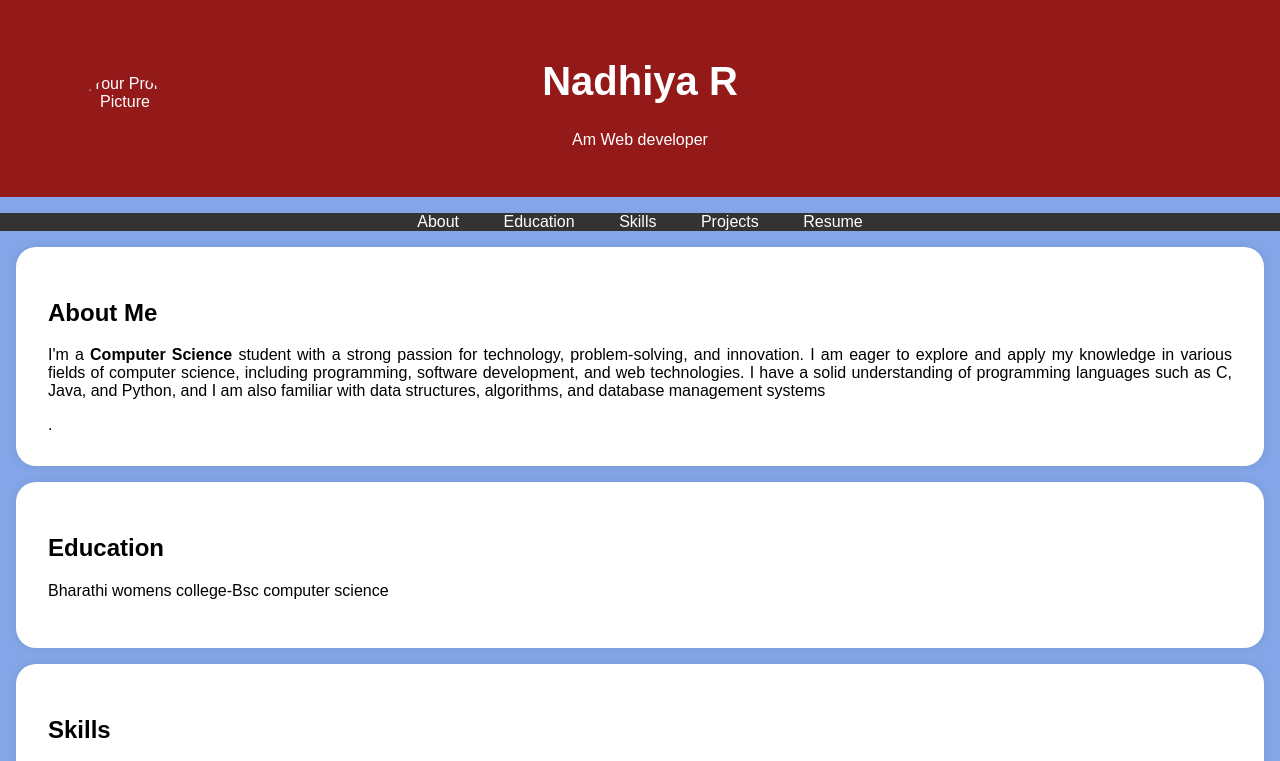
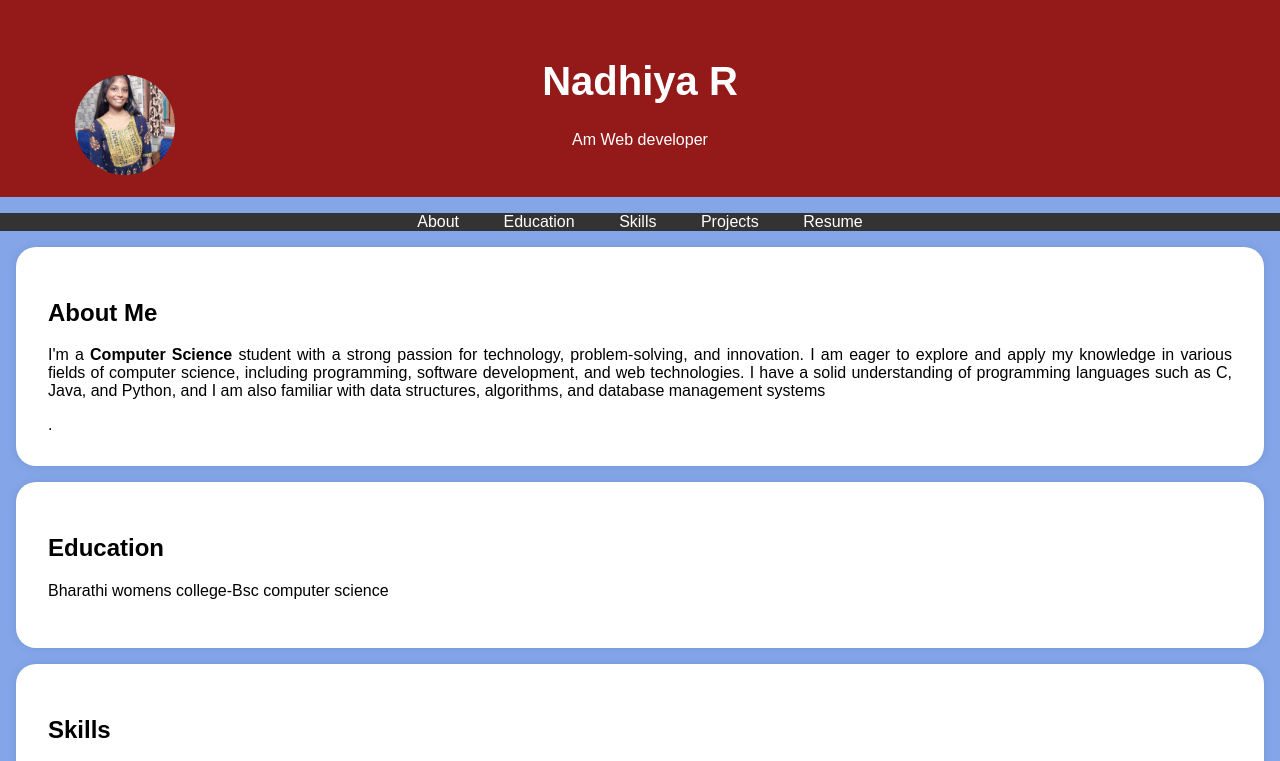
Before and after one commit to nadhiya-12/digital-portfolio, a plain HTML site: page index.html in a window 1280 px wide. Shown: the top 761 px of the page. Drawn offline with Linux system fonts and the light colour scheme.

Commit message:
Update index.html

```diff
--- a/index.html
+++ b/index.html
@@ -95,7 +95,7 @@
     <header>
         <div class="header-content">
             <!-- Add your profile picture here -->
-            <img src="/storage/emulated/0/Pictures/Whatsapp/index/Snapchat-1450347113.jpg" alt="Your Profile Picture" class="profile-picture">
+            <img src="Snapchat-1450347113.jpg" alt="Your Profile Picture" class="profile-picture">
             <h1>Nadhiya R</h1>
             <p>Am Web developer</p>
         </div>
```
